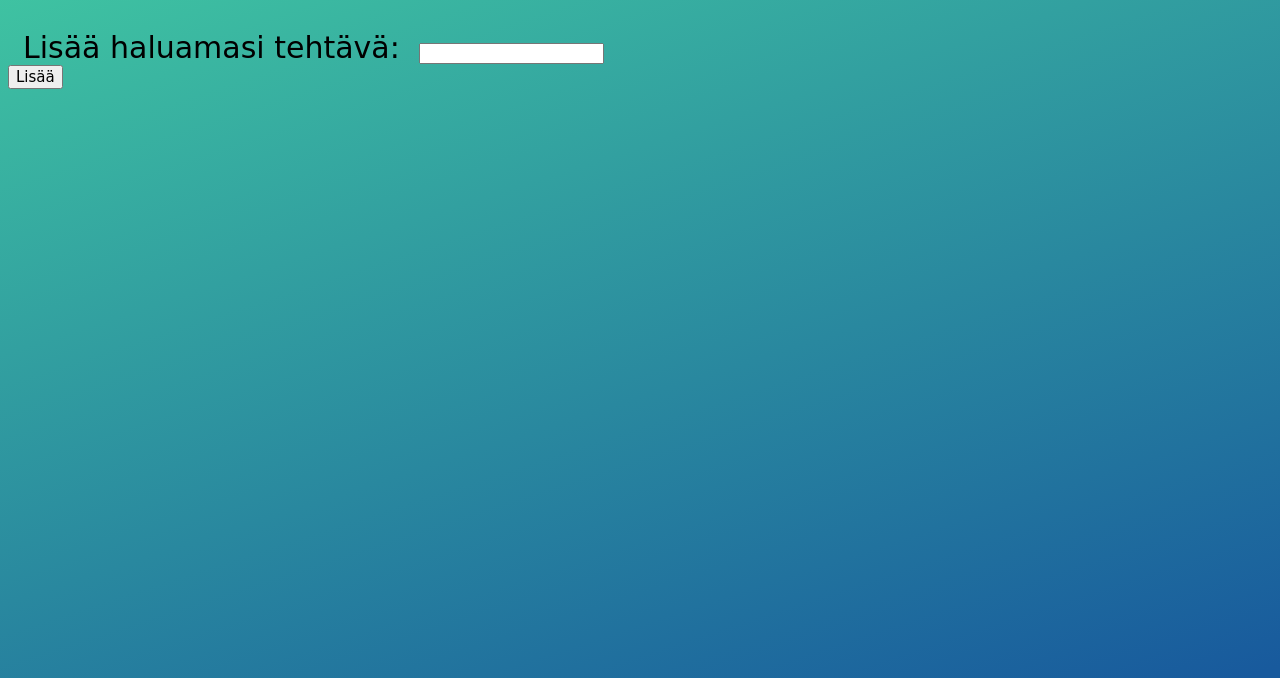
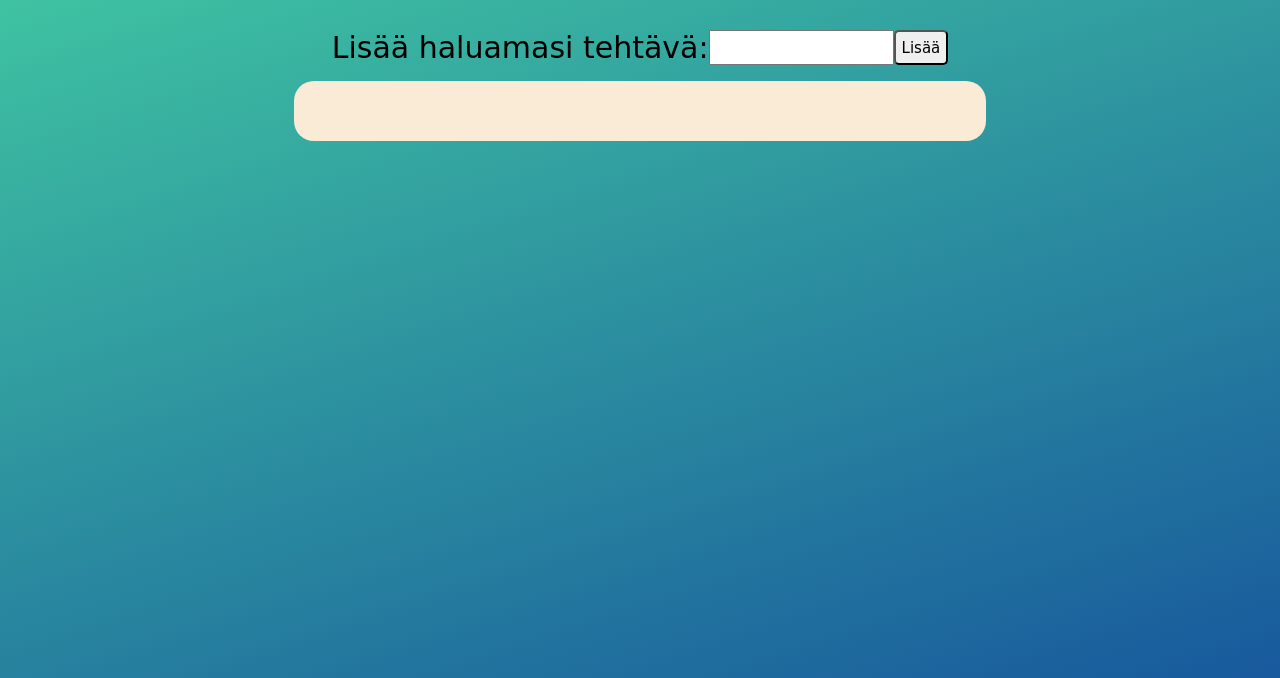
Before and after one commit to evvieevee/SimpleToDoList, a plain HTML site: page index.html in a window 1280 px wide. Shown: the part 122-800 px from the top of the page. Drawn offline with Linux system fonts and the light colour scheme.

Commit message:
adds more visual things

```diff
--- a/style.css
+++ b/style.css
@@ -3,9 +3,11 @@
         height: 100%;
         background: linear-gradient(342deg, rgba(24,90,157,1) 1%, rgba(67,206,162,1) 100%);
     }
-
+    body {
+        text-align: -webkit-center;
+    }
     li {
-        background-color:#FFFFF0;
+        background-color:#fff5ee ;
         border-radius: 30px;
         display: flex;
         list-style: none;
@@ -14,6 +16,17 @@
         text-align: center;
         width: 300px;
         margin-bottom: 10px;
+    }
+    form {
+        display: flex;
+        justify-content: center;
+    }
+
+    ul {
+        background-color: #faebd7;
+        border-radius: 20px;
+        width: 50%;
+        padding: 30px;
     }
 
     button{
@@ -32,13 +45,12 @@
     #addButton{
         font-size: 15px;
         font-family: cursive;
+        border-radius: 5px;
     }
 
     label{
         font-family: cursive;
         font-size: 30px;
-        position:relative;
-        padding: 12px 15px;
     }
 
     p {
@@ -52,5 +64,5 @@
     }
 
     p:hover {
-        white-space: break-spaces;
+        white-space: normal;
     }
```
